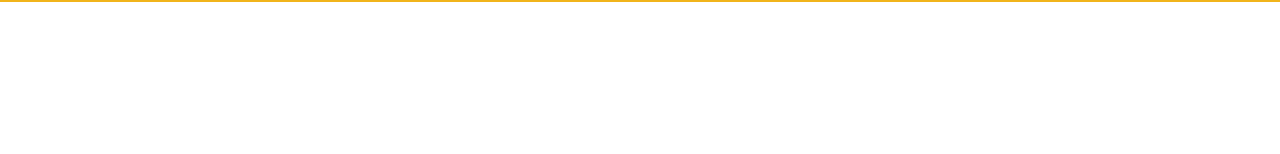
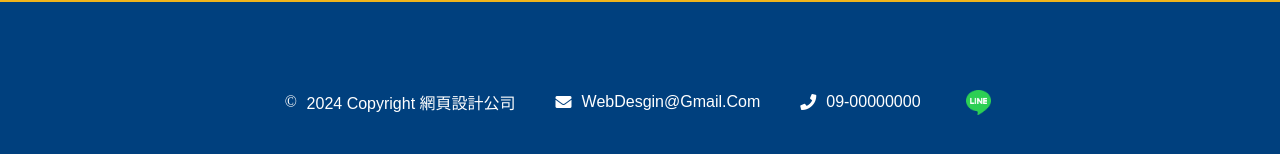
Before and after one commit to aloo31124/-2024-excellence-v1-react, a React (Vite) app: page / in a window 1280 px wide. Shown: the part 4198-4352 px from the top of the page. Before the commit the page ends 4200 px from the top, so only its background shows below. Built offline with nearby package versions, Linux system fonts and the light colour scheme; a web font is replaced by a local one.

Commit message:
feat style [官網v1] [頁尾]

```diff
--- a/src/App.jsx
+++ b/src/App.jsx
@@ -5,6 +5,7 @@ import WorkFlowSlide from './components/WorkFlowSlide.jsx';
 import './App.css';
 import ServiceList from './components/ServiceList.jsx';
 import PortfolioSlide from './components/PortfolioSlide.jsx';
+import Footer from './components/Footer.jsx';
 
 function App() {
 
@@ -15,7 +16,7 @@ function App() {
         <WorkFlowSlide/>
         <ServiceList/>
         <PortfolioSlide/>
-        {/* <PortfolioSlide/> */}
+        <Footer/>
       </>
   );
 }
--- /dev/null
+++ b/src/components/Footer.css
@@ -0,0 +1,29 @@
+
+.footer {
+    width: 100vw;
+    display: flex;
+    flex-direction: row;
+    justify-content: center;
+    height: 25vh; /* 高度占瀏覽器 1/4 */
+    min-height: 200px; /* 避免 瀏覽器 高度過矮 被擠壓破版 */
+    background: var(--primary-blue);
+    color: var(--primary-white);
+}
+
+.footer .item-list {
+    width: 80%;
+    display: flex;
+    flex-direction: row;
+    justify-content: center;
+    align-items: center;
+}
+
+.footer .item {
+    display: flex;
+    flex-direction: row;
+    justify-content: center;
+    align-items: center;
+    text-align: center;
+    padding: 20px;
+    gap: 10px;
+}
--- /dev/null
+++ b/src/components/Footer.jsx
@@ -0,0 +1,33 @@
+import "./Footer.css";
+import iconLine from "../assets/icon/icon-line-green.png";
+
+function Footer() {
+    return (
+        <div class="footer" id="footer">
+            <div class="item-list">
+                <div class="item">
+                    <i class="">©</i>
+                    <p>
+                        2024 Copyright 網頁設計公司
+                    </p>
+                </div>
+                <div class="item">
+                    <i class="fas fa-envelope"></i>
+                    <p>
+                        webDesgin@gmail.com
+                    </p>
+                </div>
+                <div class="item">
+                    <i class="fas fa-phone"></i>
+                    <p>
+                        09-00000000
+                    </p>
+                </div>
+                <div class="item">
+                    <img src={iconLine} />
+                </div>
+            </div>
+        </div>
+    )
+}
+export default Footer;
```
